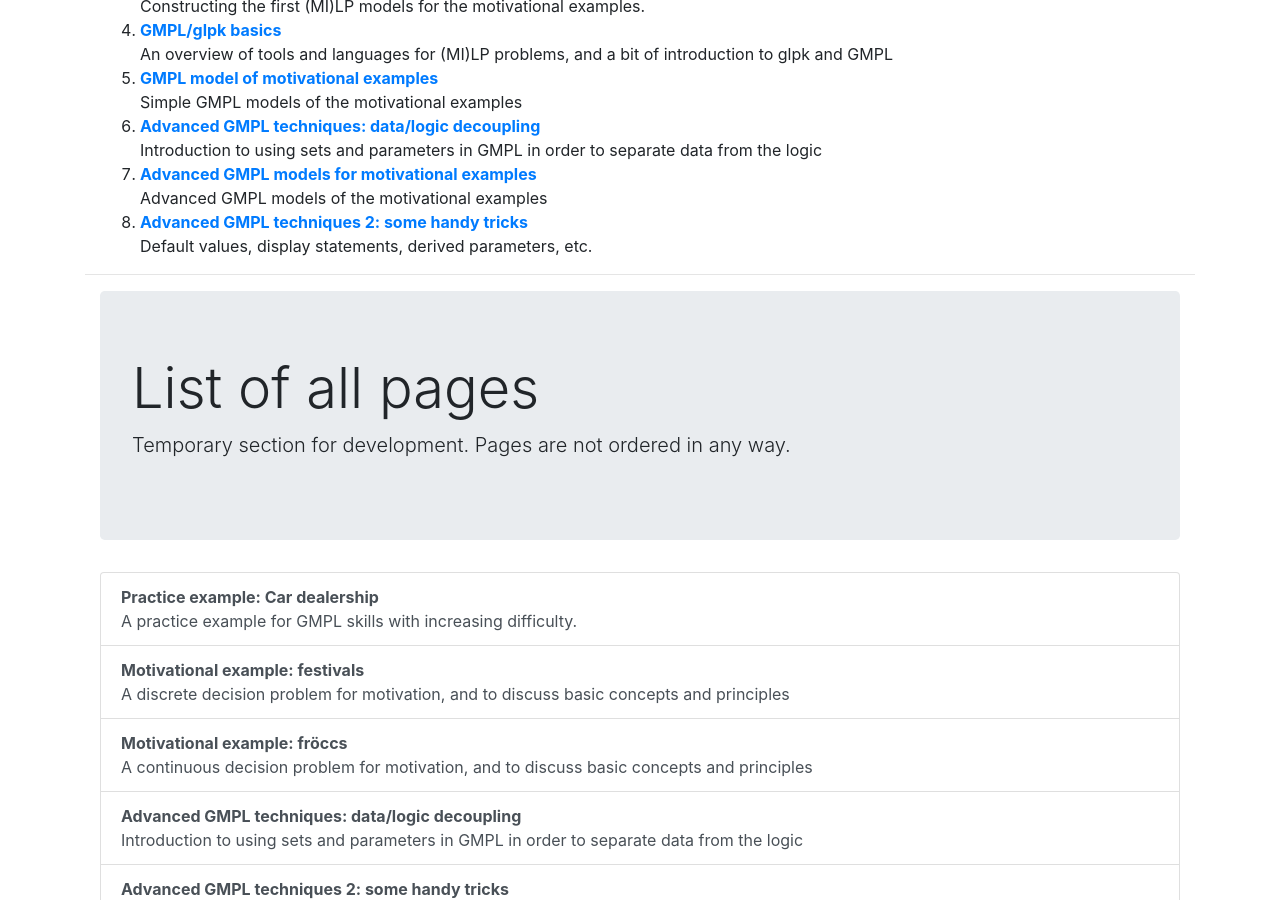
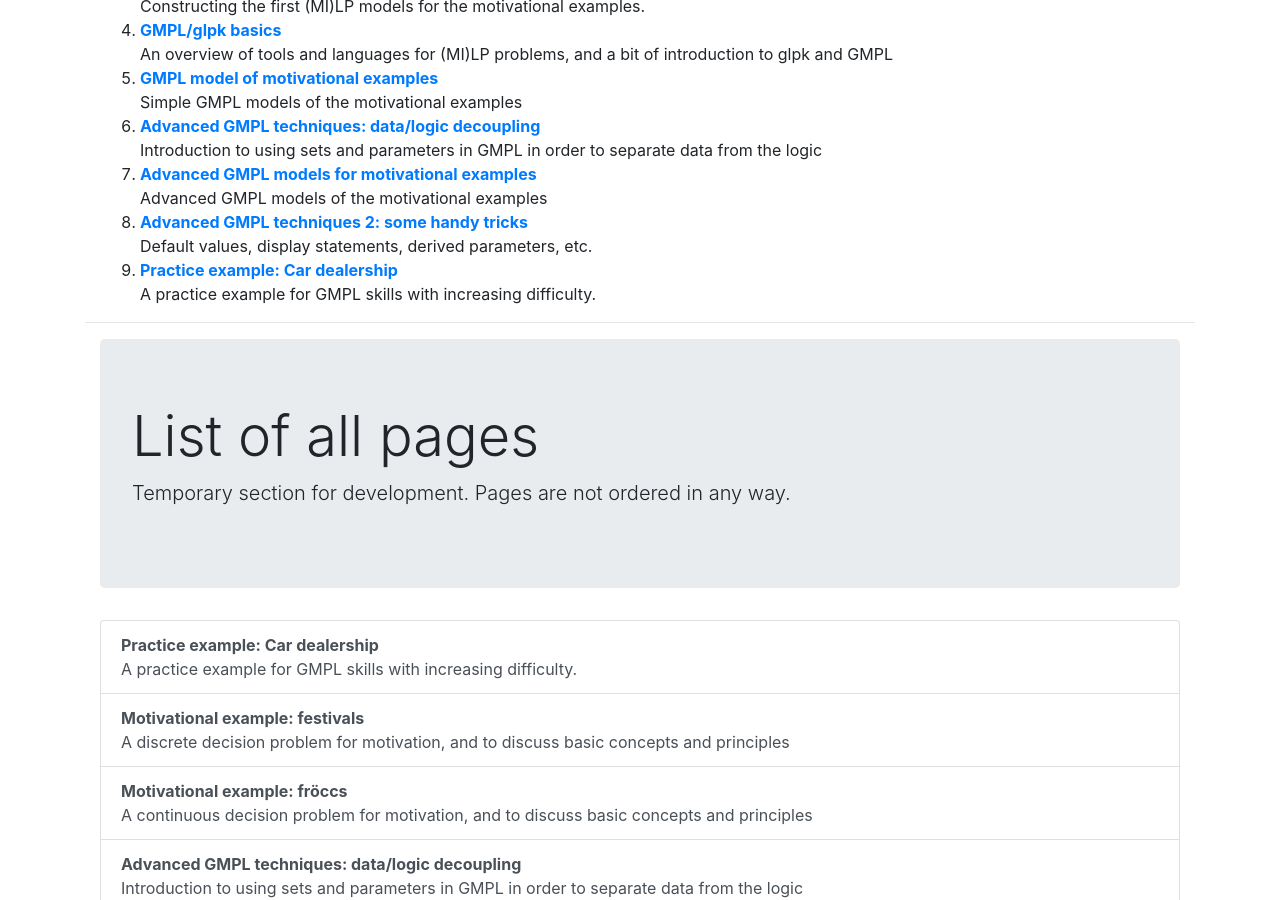
Before and after one commit to hegyhati/IMOLS, a Jekyll site: the page built from index.html, in a window 1280 px wide and 900 px high, scrolled down 407 px. Built offline with Jekyll 4.4.1, drawn with Linux system fonts in a browser that asks for light colours; nearby versions of some CDN libraries; some web fonts are replaced.

Commit message:
fix course list

```diff
--- a/_data/courses.json
+++ b/_data/courses.json
@@ -12,7 +12,8 @@
       "gmplmotivational",
       "gmpladvanced1",
       "gmplmotivational2",
-      "gmpladvanced2"
+      "gmpladvanced2",
+      "example_cars"
     ]
   }
 ]
```
